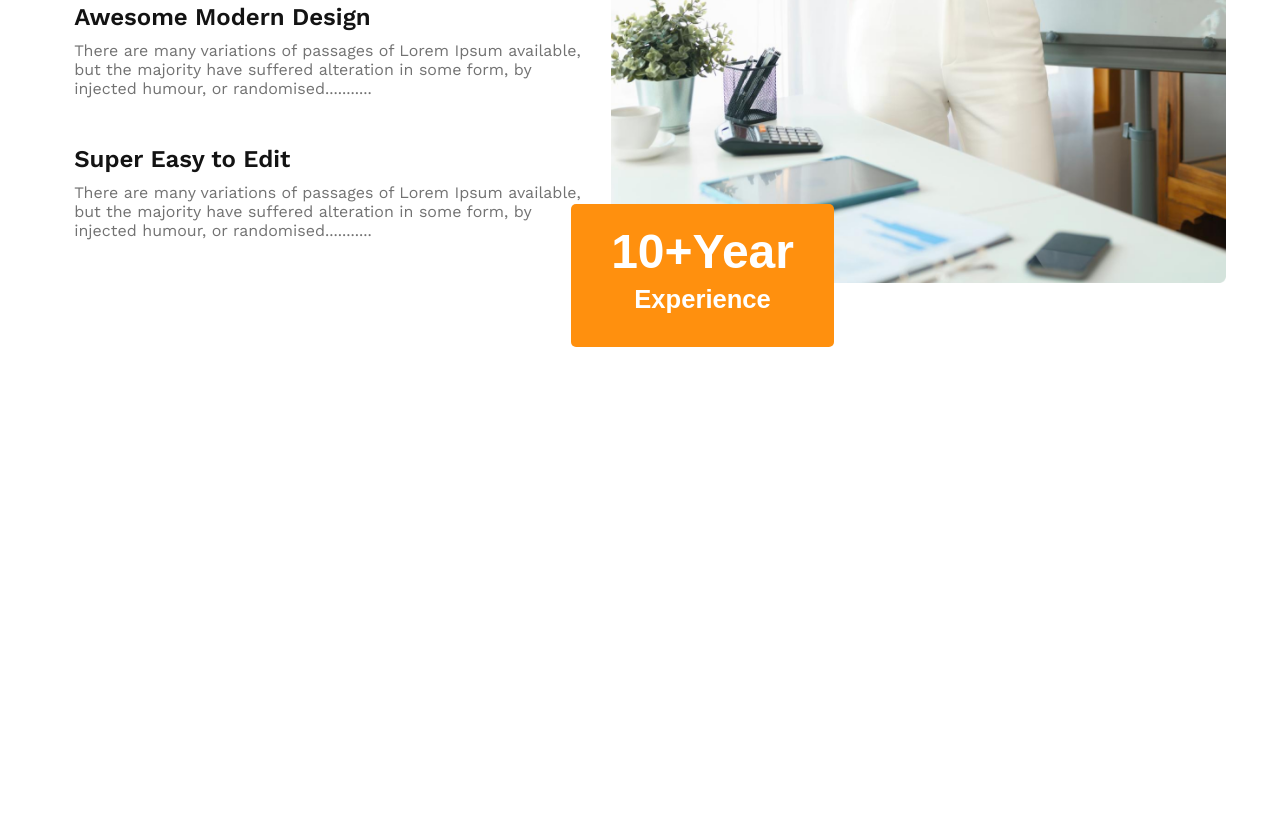
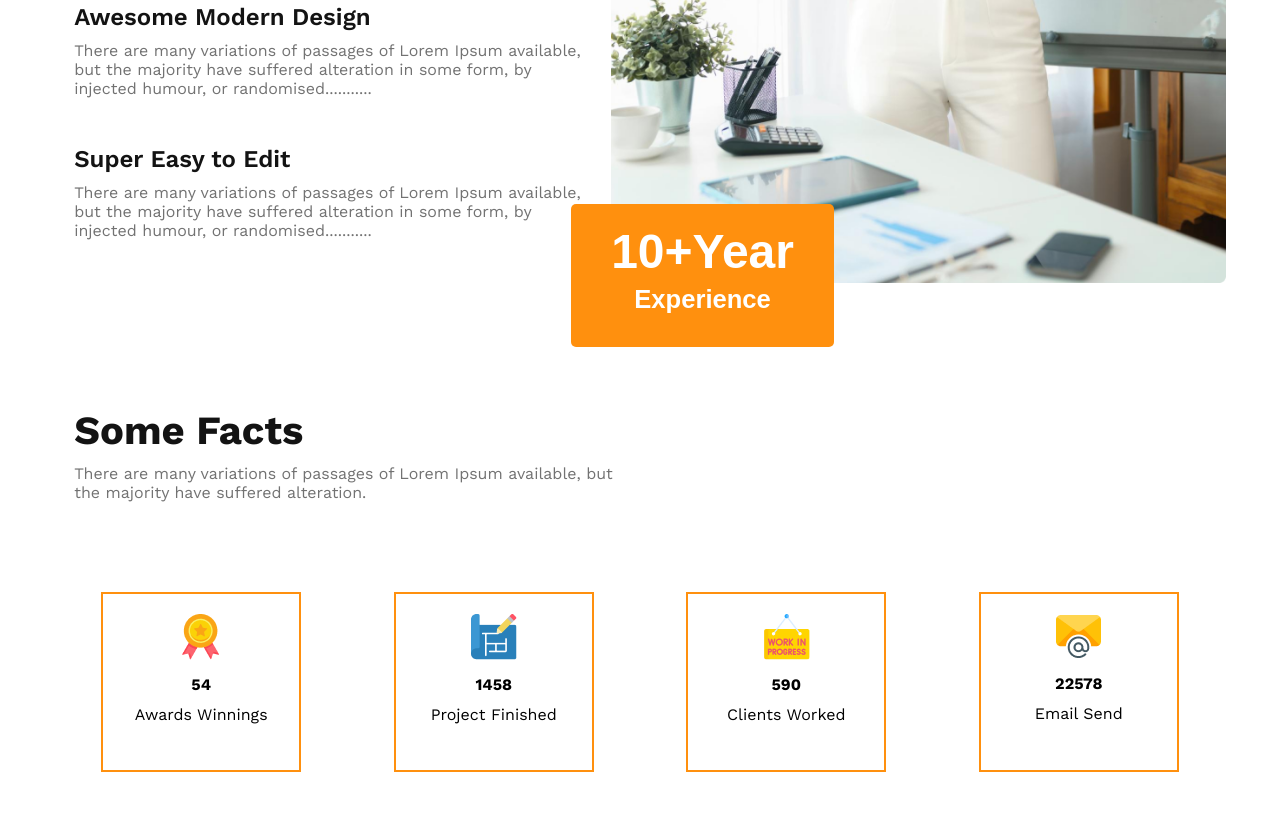
Before and after one commit to Foyez-Ahamed/g3-architects-website, a plain HTML site: page index.html in a window 1280 px wide. Shown: the part 2329-3154 px from the top of the page. Before the commit the page ends 2686 px from the top, so only its background shows below. Drawn offline with nearby package versions, Linux system fonts and the light colour scheme.

Commit message:
some facts section added

```diff
--- a/index.html
+++ b/index.html
@@ -101,6 +101,41 @@
 
      </section>
      <!-- main feature section -->
+
+     <!-- some facts section  -->
+     <section class="some-facts">
+       <div class="some-facts-content">
+         <h2>Some Facts</h2>
+         <p>There are many variations of passages of Lorem Ipsum available, but the majority have suffered alteration.</p>
+       </div>
+
+       <div class="some-facts-boxes">
+         <div class="award common-boxes">
+          <img src="./images/icons/ribon.png" alt="">
+          <h4>54</h4>
+          <p>Awards Winnings</p>
+         </div>
+
+         <div class="projects common-boxes">
+            <img src="./images/icons/projects.png" alt="">
+            <h4>1458</h4>
+            <p>Project Finished</p>
+         </div>
+
+         <div class="clients common-boxes">
+            <img src="./images/icons/customers.png" alt="">
+            <h4>590</h4>
+            <p>Clients Worked</p>
+         </div>
+
+         <div class="email common-boxes">
+            <img src="./images/icons/email.png" alt="">
+            <h4>22578</h4>
+            <p>Email Send</p>
+         </div>
+       </div>
+     </section>
+     <!-- some facts section  -->
     </main>
     <!-- main section -->
 
--- a/styles/architects.css
+++ b/styles/architects.css
@@ -224,6 +224,48 @@ body{
 
   /* feature section styles */
 
+  /* ................... */
+
+  /* some-facts section */
+  .some-facts{
+    margin: 120px auto 0 auto;
+  }
+
+  .some-facts-content{
+    width: 50%;
+  }
+
+  .some-facts-content h2{
+    font-size: 2.5rem;
+    margin-bottom: 10px;
+    color: #131313;
+    font-weight: 700;
+    padding-left: 23px;
+ }
+
+ .some-facts-content p{
+   color: #727272;
+   padding-left: 23px;
+ }
+
+ .some-facts-boxes{
+  margin-top: 40px;
+  display: flex;
+  justify-content: space-between;
+  padding: 50px;
+ }
+
+ .common-boxes {
+  background: #fff;
+  border: 2px solid #FF900E;
+  padding: 20px;
+  width: 200px;
+  height: 180px;
+  text-align: center;
+  line-height: 30px;
+ }
+  /* some-facts section */
+
 
 /* main section styles */
 
@@ -257,12 +299,18 @@ body{
         gap: 30px;
      }
 
+     .some-facts-boxes {
+      flex-direction: column;
+      align-items: center;
+      gap: 20px;
+     }
+
      .teams-image{
         grid-template-columns: 1fr;
         padding-left: 0px;
      }
 
-     .teams-content, .feature-content{
+     .teams-content, .feature-content, .some-facts-content{
       padding: 0px;
       width: 100%;
      }
@@ -289,6 +337,12 @@ body{
 
     .feature-image .btn-feature .experience{
       font-size: 1rem;
+    }
+
+    .some-facts-content{
+      width: 100%;
+      padding: 0;
+      margin: 0;
     }
 
 
@@ -320,5 +374,14 @@ body{
     width: 100%;
    }
 
+   .some-facts-boxes {
+    flex-direction: row;
+    gap: 30px;
+   }
+
+   .some-facts-content{
+    width: 90%;
+  }
+
 }
 /* responsive for medium device */
```
